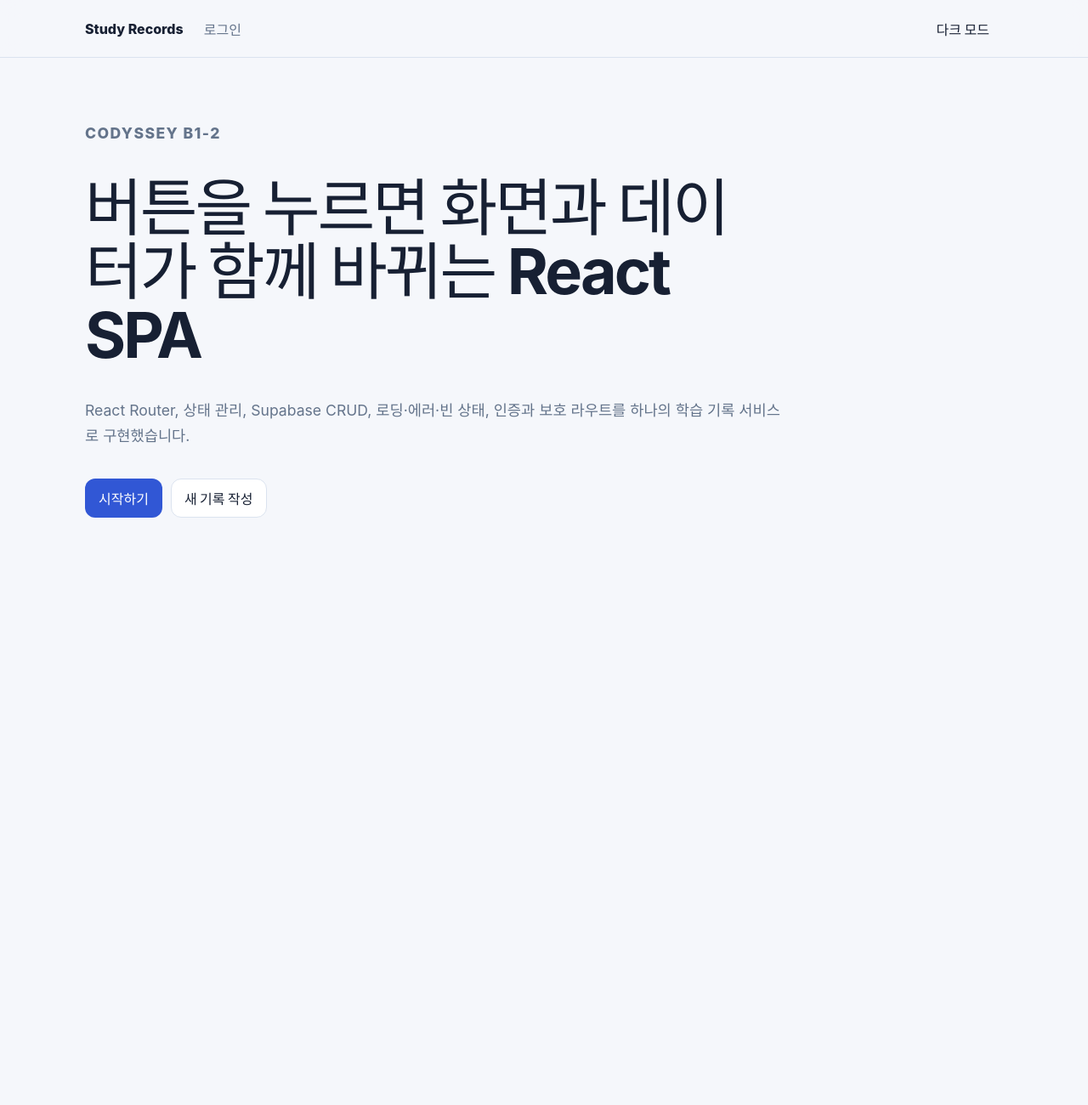
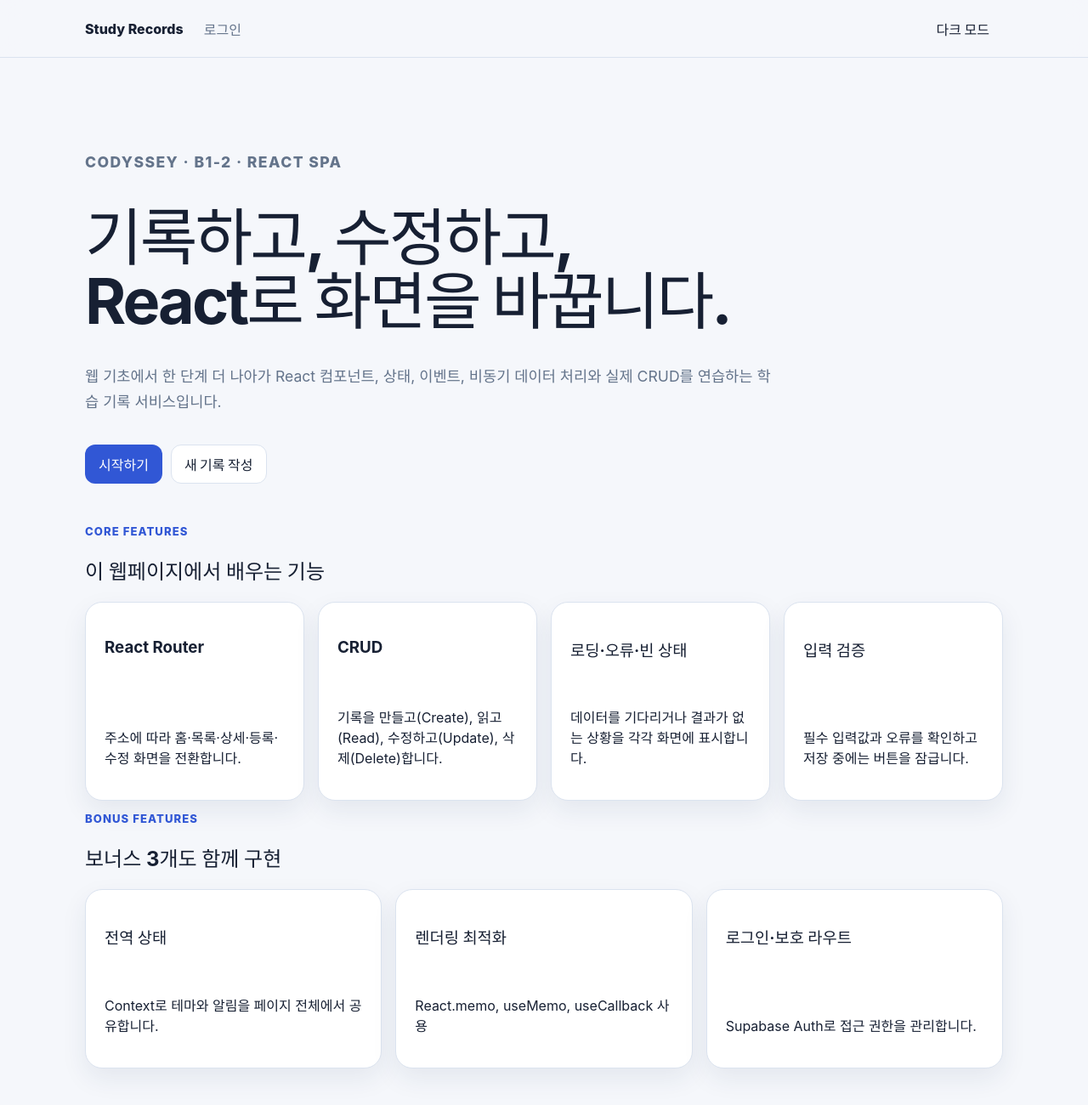
Before and after one commit to usernameffas/codyssey-b1-2, a React (Vite) app: page / in a window 1280 px wide. Shown: the top 1300 px of the page at 85% size. Before the commit the page ends 800 px from the top, so only its background shows below. Built offline with nearby package versions, Linux system fonts and the light colour scheme; no server answers.

Commit message:
Build B1-2 homepage with feature and bonus overview and Supabase setup status

```diff
--- a/src/pages/HomePage.jsx
+++ b/src/pages/HomePage.jsx
@@ -1,22 +1,56 @@
 import { Link } from 'react-router-dom'
 import { useAuth } from '../context/AuthContext'
+import { isSupabaseConfigured } from '../lib/supabase'
 
+// ===== 1. 홈페이지 소개 및 시작 버튼 시작 =====
 export default function HomePage() {
   const { user } = useAuth()
+  const features = [
+    { title: 'React Router', desc: '주소에 따라 홈·목록·상세·등록·수정 화면을 전환합니다.' },
+    { title: 'CRUD', desc: '기록을 만들고(Create), 읽고(Read), 수정하고(Update), 삭제(Delete)합니다.' },
+    { title: '로딩·오류·빈 상태', desc: '데이터를 기다리거나 결과가 없는 상황을 각각 화면에 표시합니다.' },
+    { title: '입력 검증', desc: '필수 입력값과 오류를 확인하고 저장 중에는 버튼을 잠급니다.' }
+  ]
+  const bonuses = [
+    { title: '전역 상태', desc: 'Context로 테마와 알림을 페이지 전체에서 공유합니다.' },
+    { title: '렌더링 최적화', desc: 'React.memo, useMemo, useCallback 사용' },
+    { title: '로그인·보호 라우트', desc: 'Supabase Auth로 접근 권한을 관리합니다.' }
+  ]
   return (
-    <section className="hero">
-      <p className="eyebrow">CODYSSEY B1-2</p>
-      <h1>버튼을 누르면 화면과 데이터가 함께 바뀌는 React SPA</h1>
-      <p>
-        React Router, 상태 관리, Supabase CRUD, 로딩·에러·빈 상태, 인증과 보호 라우트를
-        하나의 학습 기록 서비스로 구현했습니다.
-      </p>
-      <div className="hero-actions">
-        <Link className="button button-primary" to={user ? '/items' : '/login'}>
-          {user ? '기록 보기' : '시작하기'}
-        </Link>
-        <Link className="button button-secondary" to="/items/new">새 기록 작성</Link>
-      </div>
-    </section>
+    <>
+      <section className="hero" aria-labelledby="home-title">
+        <p className="eyebrow">CODYSSEY · B1-2 · REACT SPA</p>
+        <h1 id="home-title">기록하고, 수정하고,<br />React로 화면을 바꿉니다.</h1>
+        <p>웹 기초에서 한 단계 더 나아가 React 컴포넌트, 상태, 이벤트, 비동기 데이터 처리와 실제 CRUD를 연습하는 학습 기록 서비스입니다.</p>
+        <div className="hero-actions">
+          <Link className="button button-primary" to={user ? '/items' : '/login'}>{user ? '나의 기록 보기' : '시작하기'}</Link>
+          <Link className="button button-secondary" to="/items/new">새 기록 작성</Link>
+        </div>
+        {!isSupabaseConfigured && <p role="status" className="setup-notice">현재 홈페이지 미리보기입니다. 실제 로그인·기록 저장은 Supabase 프로젝트 연결 후 활성화됩니다.</p>}
+      </section>
+
+      {/* ===== 1. 홈페이지 소개 및 시작 버튼 끝 ===== */}
+
+      {/* ===== 2. 필수 기능 소개 시작 ===== */}
+      <section aria-labelledby="feature-heading" className="home-features">
+        <p className="eyebrow">CORE FEATURES</p>
+        <h2 id="feature-heading">이 웹페이지에서 배우는 기능</h2>
+        <div className="card-grid">
+          {features.map(feature => <article className="card card-compact" key={feature.title}><h3>{feature.title}</h3><p>{feature.desc}</p></article>)}
+        </div>
+      </section>
+      {/* ===== 2. 필수 기능 소개 끝 ===== */}
+
+      {/* ===== 3. 보너스 3종 소개 시작 ===== */}
+      <section aria-labelledby="bonus-heading" className="home-features">
+        <p className="eyebrow">BONUS FEATURES</p>
+        <h2 id="bonus-heading">보너스 3개도 함께 구현</h2>
+        <div className="card-grid">
+          {bonuses.map(bonus => <article className="card card-compact" key={bonus.title}><h3>{bonus.title}</h3><p>{bonus.desc}</p></article>)}
+        </div>
+      </section>
+      {/* ===== 3. 보너스 3종 소개 끝 ===== */}
+    </>
   )
 }
+// ===== 4. 홈페이지 컴포넌트 끝 =====
```
